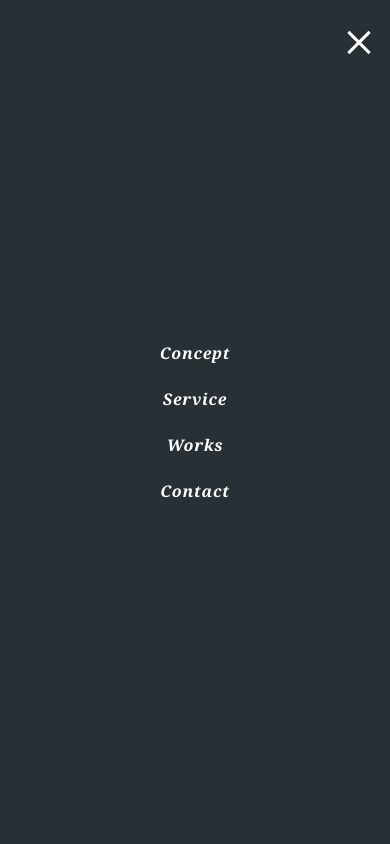
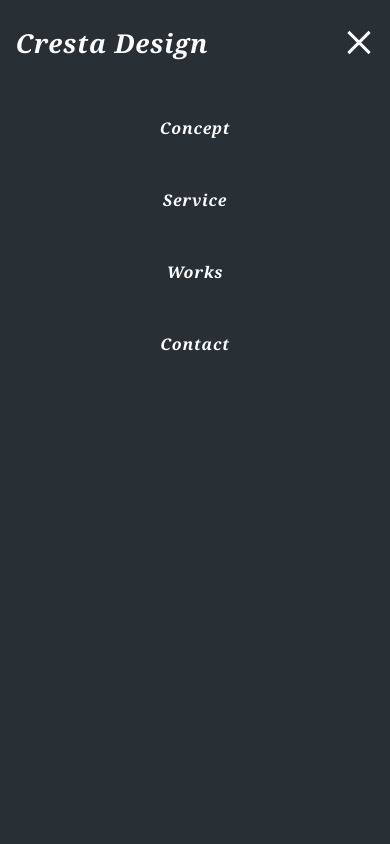
Before and after one commit to nanopapa/CodingCrestaDesign, a plain HTML site: page index.html in a window 390 px wide. Both pictures are taken after a click on the button 359 px from the left and 42 px from the top of the page. Shown: the top 844 px of the page. Drawn offline with nearby package versions, Linux system fonts and the light colour scheme.

Commit message:
Add files via upload

```diff
--- a/css/style.css
+++ b/css/style.css
@@ -92,8 +92,13 @@ color:#fff;
 }
 
 /* ------------------------ */
-/* base  */
+/* header  */
 /* ------------------------ */
+
+body.noscroll {
+  height: 100%;
+  overflow: hidden;
+}
 
 header{
   padding: 19px 30px;
@@ -117,9 +122,6 @@ header{
 
 }
 
-.back.header-nav{
-  display: block;
-}
 
 header a{
   color:#fff;
@@ -165,7 +167,58 @@ transition: .3s;
 
 
 
+.sp__menu{
+  position: fixed;
+  top:0;
+  left: 0;
+  bottom: 0;
+  right: 0;
+  background-color: #282F35;
+  text-align: center;
+  transition: 0.8s;
+  opacity: 0;
+  pointer-events: none;
+  transition: 0.8s;
+  z-index:9998;
 
+}
+
+.sp__menu.panelactive {
+  opacity: 1;
+  pointer-events: auto;
+  transition: 0.8s;
+}
+
+.sp__menu a{
+  color:#fff;
+  text-decoration: none;
+  font-weight: bold;
+  font-style: italic;
+}
+
+
+.sp__menu.panelactive {
+  opacity: 1;
+  pointer-events: auto;
+  transition: 0.8s;
+}
+
+.sp__menu nav ul {
+  margin-top: 120px;
+}
+.sp__menu nav ul li {
+  margin-bottom: 56px;
+  display: block;
+  transition: 0.8s;
+}
+.sp__menu nav ul li a {
+  color: #fff;
+  cursor: pointer;
+  pointer-events: auto;
+}
+.sp__menu nav ul li a:hover {
+  opacity: 0.8;
+}
 /* ------------------------ */
 /* fv  */
 /* ------------------------ */
@@ -353,6 +406,10 @@ footer{
 /* base  */
 /* ------------------------ */
 
+body.noscroll{
+  height: 100vh;
+}
+
 .section-wrapper{
 padding:100px 0 40px;
 }
@@ -395,12 +452,6 @@ header{
 
 .header-nav{
   display: none;
-  position: fixed;
-  top:0;
-  left:0;
-  width: 100%;
-  height: 100vh;
-  background-color: #282f35;
 }
 
 .nav-list{
@@ -451,6 +502,9 @@ header{
   transform: translateY(-11px)rotate(45deg);
 }
 
+.cross.burger-btn{
+  z-index:10000;
+}
 
 
 
--- a/index.html
+++ b/index.html
@@ -35,6 +35,18 @@
     </div>
   </header>
 <!-- header -->
+
+
+<div class="sp__menu">
+  <nav>
+      <ul>
+          <li><a href="#concept">Concept</a></li>
+          <li><a href="#service">Service</a></li>
+          <li><a href="#works">Works</a></li>
+          <li><a href="#contact">Contact</a></li>
+      </ul>
+  </nav>
+</div>
 
 <!-- main  -->
   <main>
--- a/js/script.js
+++ b/js/script.js
@@ -33,11 +33,23 @@ $win.on('load scroll',function(){
 
 
   $('.burger-btn').on('click',function(){
-    $('.header-nav').fadeToggle(300);
+    $('.sp__menu').toggleClass('panelactive');
     $('.burger-btn').toggleClass('cross');
     $('body').toggleClass('noscroll');
 });
 
+$('.sp__menu').on('click',function(){
+  $('.sp__menu').removeClass('panelactive');
+  $('.burger-btn').removeClass('cross');
+  $('body').removeClass('noscroll');
+});
+
+
+$('.sp__menu li a').on('click',function(){
+  $('.sp__menu').removeClass('panelactive');
+  $('.burger-btn').removeClass('cross');
+  $('body').removeClass('noscroll');
+});
 
   $(function(){
     $('a[href^="#"]').click(function(){
```
Also changed, not shown: contact/index.html (added).
